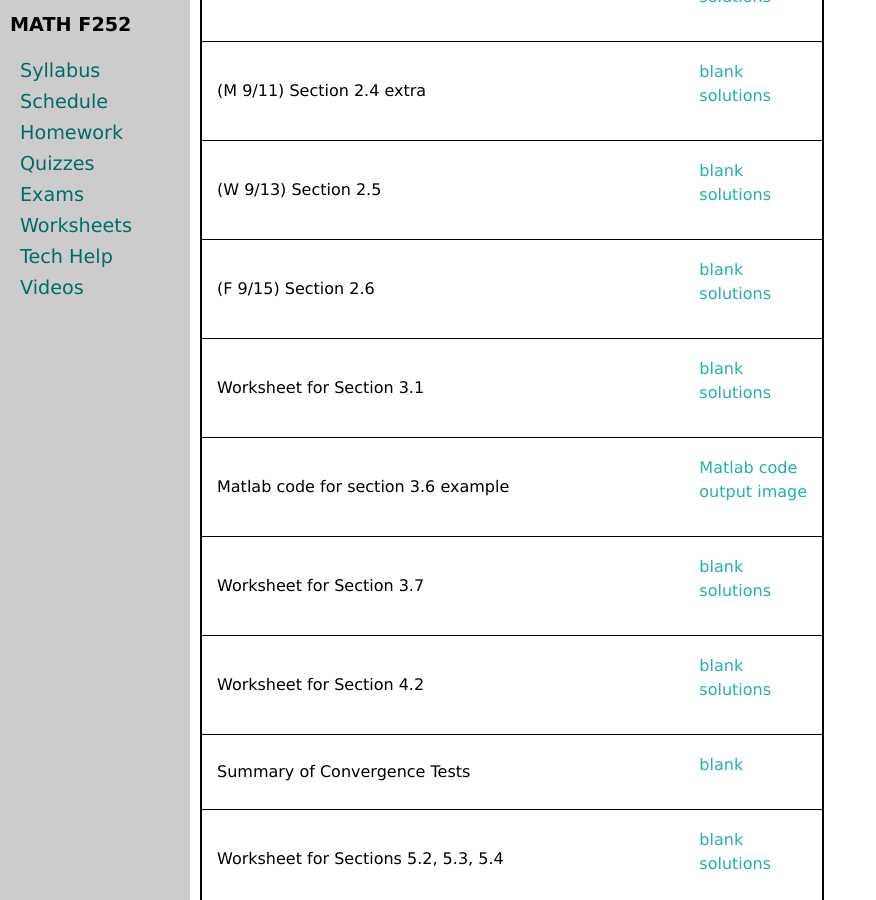
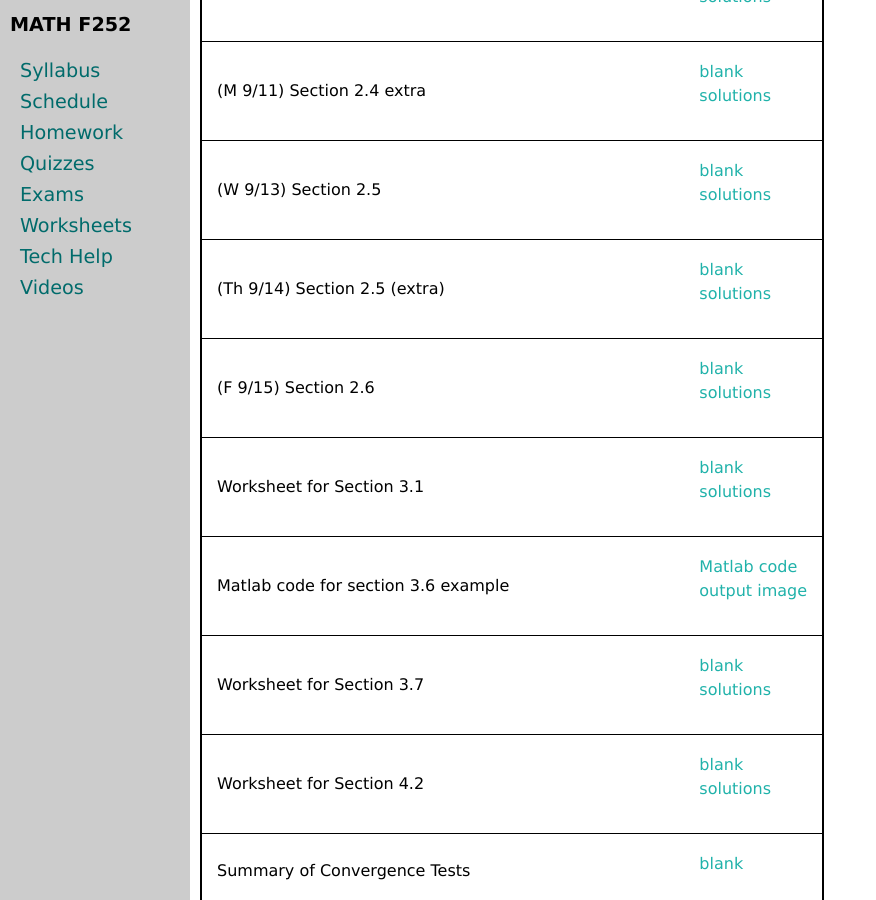
Before and after one commit to uaf-math/calc2, a Jekyll site: the page built from worksheets.md, in a window 1280 px wide and 900 px high, scrolled down 978 px. Shown: the whole window, without its empty margins (0-876 px from the left). Built offline with Jekyll 4.4.1, drawn with Linux system fonts in a browser that asks for light colours.

Commit message:
Update worksheets.yml

```diff
--- a/_data/worksheets.yml
+++ b/_data/worksheets.yml
@@ -31,6 +31,9 @@ worksheets:
 - name: (W 9/13) Section 2.5
   blank: M252-2-5.pdf
   solutions: M252-2-5-s.pdf
+- name: (Th 9/14) Section 2.5 (extra)
+  blank: M252-2-5-a.pdf
+  solutions: M252-2-5-a-s.pdf
 - name: (F 9/15) Section 2.6
   blank: M252-2-6-s.pdf
   solutions: M252-2-5-s.pdf
```
